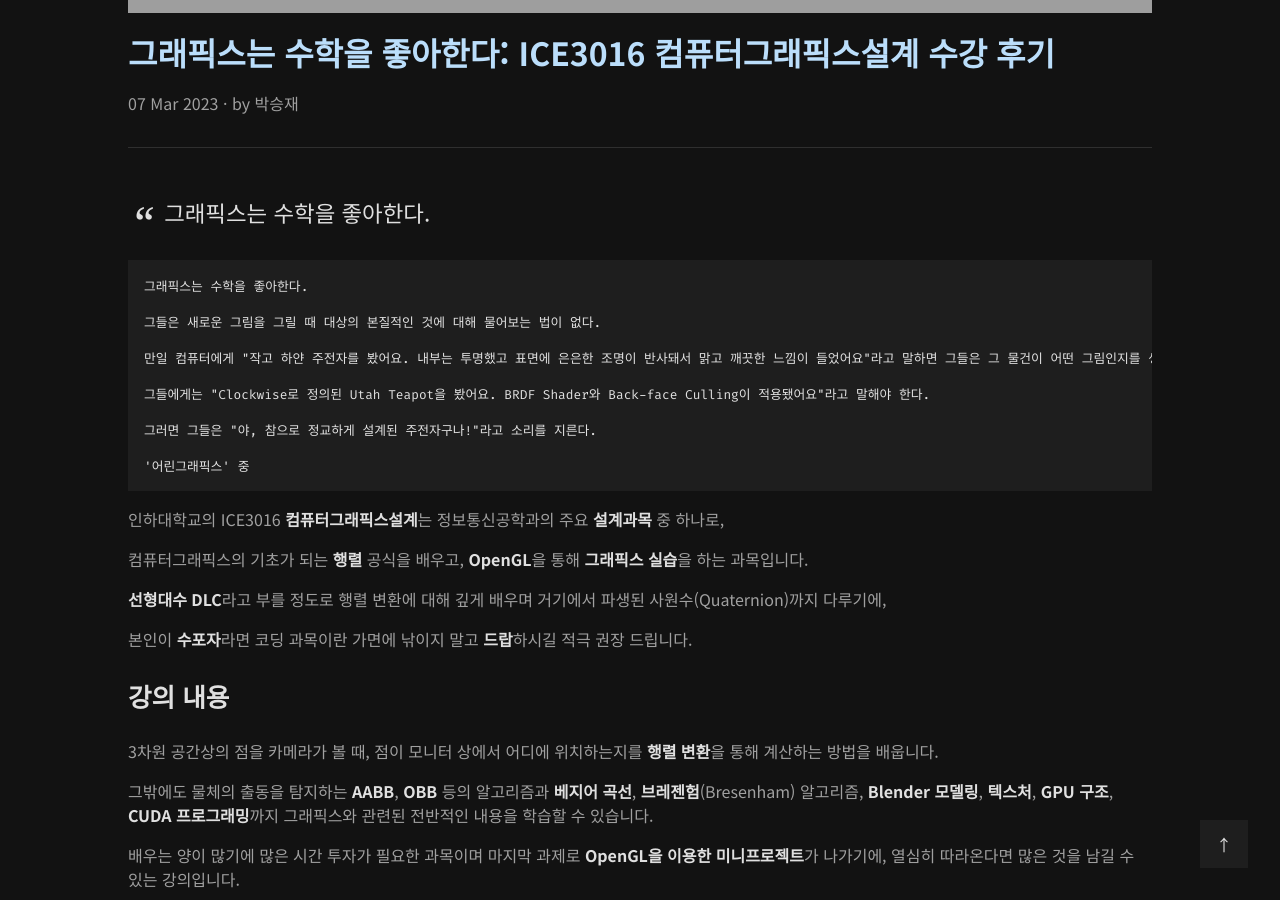
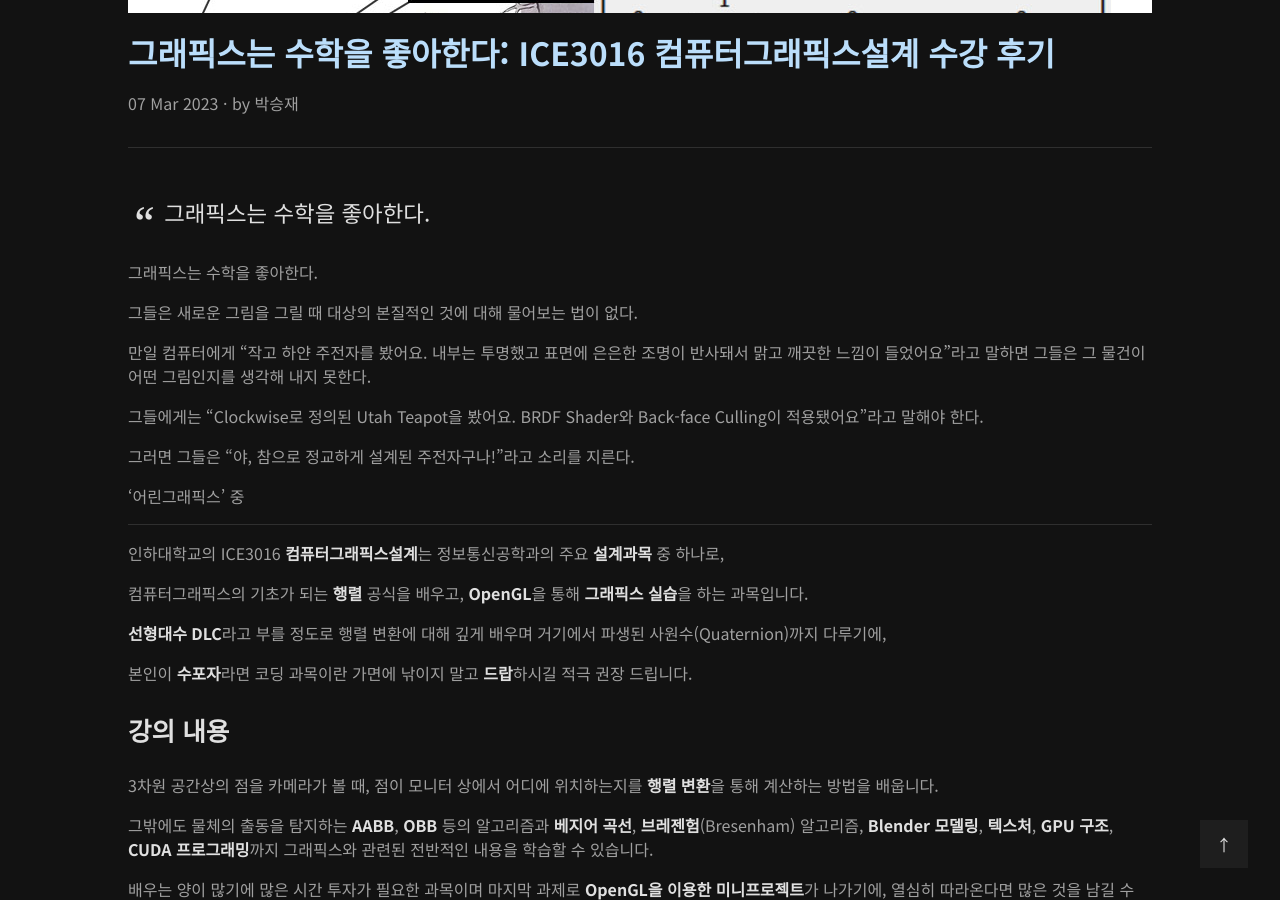
Before and after one commit to int-i/int-i.github.io, a Jekyll site: the page built from _posts/2023-03-07-computer-graphics-review.md, in a window 1280 px wide and 900 px high, scrolled down 573 px. Built offline with Jekyll 4.4.1, drawn with Linux system fonts in a browser that asks for light colours; a script that is not in the unit is left out; comment, search, counter and statistics services are not loaded; grey boxes are pictures that could not be loaded.

Commit message:
Update post

````diff
--- a/_posts/2023-03-07-computer-graphics-review.md
+++ b/_posts/2023-03-07-computer-graphics-review.md
@@ -4,12 +4,11 @@ date: 2023-03-07
 author: Astro36
 category: retrospective
 tags: [retrospective, c, cpp, opengl, freeglut, computer_graphics]
-thumbnail: /assets/posts/2023-03-07-computer-graphics-review/thumbnail.png
+thumbnail: /assets/posts/2023-03-07-computer-graphics-review/thumbnail.jpg
 ---
 
 > 그래픽스는 수학을 좋아한다.
 
-```txt
 그래픽스는 수학을 좋아한다.
 
 그들은 새로운 그림을 그릴 때 대상의 본질적인 것에 대해 물어보는 법이 없다.
@@ -21,7 +20,8 @@ thumbnail: /assets/posts/2023-03-07-computer-graphics-review/thumbnail.png
 그러면 그들은 "야, 참으로 정교하게 설계된 주전자구나!"라고 소리를 지른다.
 
 '어린그래픽스' 중
-```
+
+---
 
 인하대학교의 ICE3016 **컴퓨터그래픽스설계**는 정보통신공학과의 주요 **설계과목** 중 하나로,
 
````
